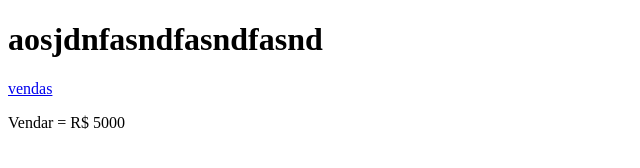
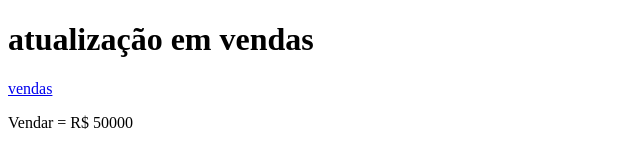
Before and after one commit to nestorflaviano/testeenvio, a plain HTML site: page index.html in a window 1280 px wide. Shown: the whole page, without its empty margins (0-640 px from the left). Drawn offline with Linux system fonts and the light colour scheme.

Commit message:
coloquei mais um 0 e coloquei um um texto acima do valor

```diff
--- a/index.html
+++ b/index.html
@@ -7,9 +7,9 @@
     <title>Document</title>
 </head>
 <body>
-    <h1>aosjdnfasndfasndfasnd</h1>
+    <h1>atualização em vendas</h1>
     <a href="vendas.html"> vendas </a>
-    <p>Vendar = R$ 5000</p>
+    <p>Vendar = R$ 50000</p>
 
 </body>
 </html>
```
